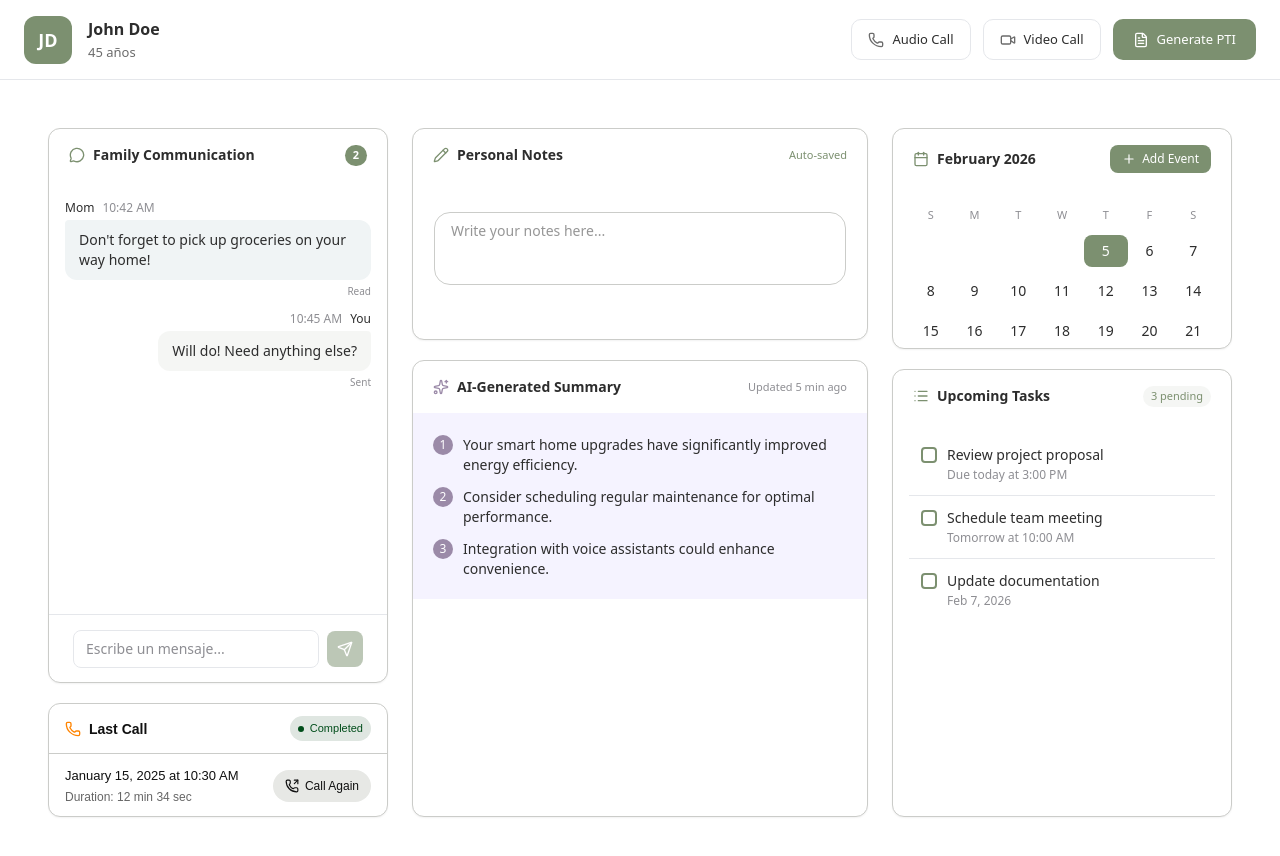
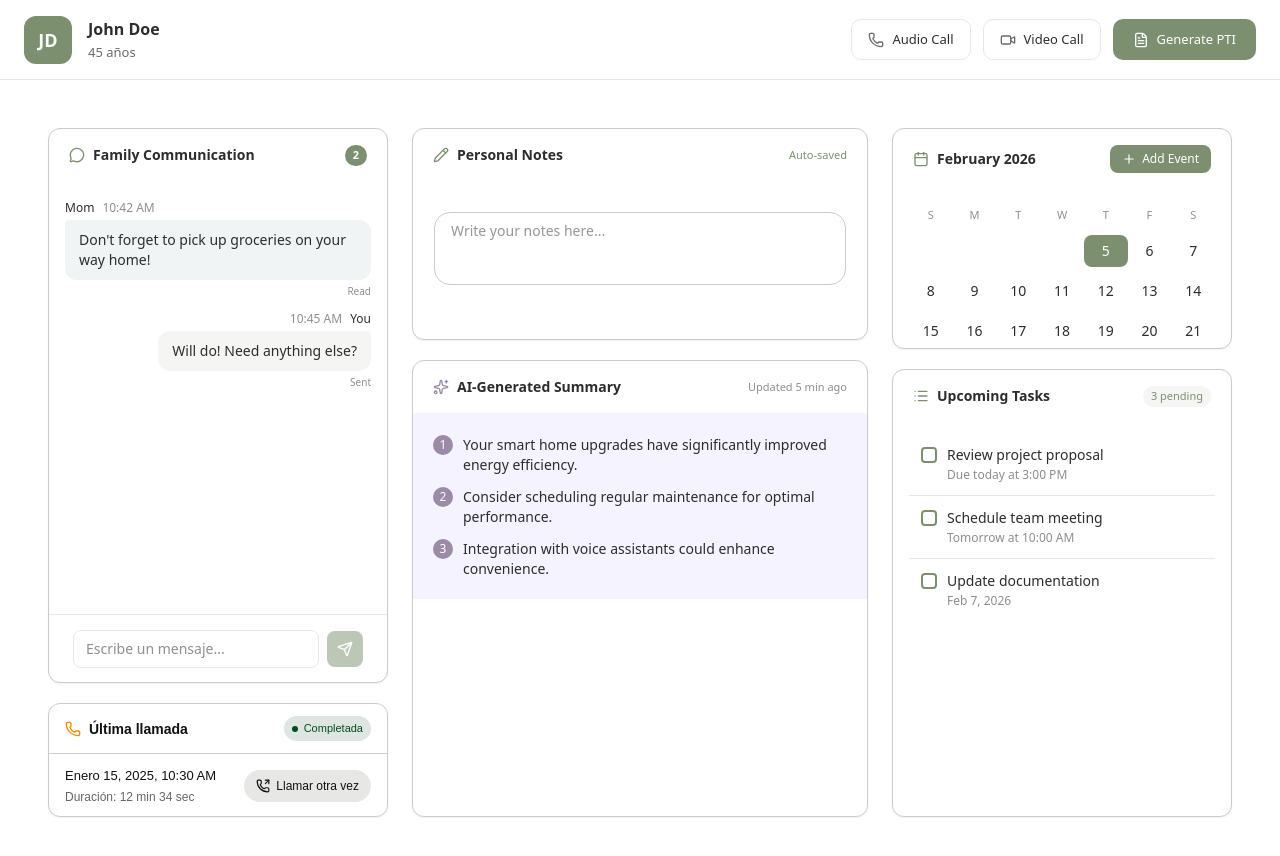
Before and after one commit to JaimeQida/front-Qidathon, a React (Vite) app: page / in a window 1280 px wide. Shown: the top 856 px of the page. Built offline with nearby package versions, Linux system fonts and the light colour scheme; no server answers.

Commit message:
feat: add spanish

```diff
--- a/src/components/dashboard/LastCallCard.tsx
+++ b/src/components/dashboard/LastCallCard.tsx
@@ -8,13 +8,13 @@ export function LastCallCard() {
         <div className="flex items-center gap-2">
           <Phone className="w-4 h-4 text-[var(--primary)]" />
           <span className="font-secondary text-sm font-semibold text-[var(--foreground)]">
-            Last Call
+            Última llamada
           </span>
         </div>
         <div className="flex items-center gap-1.5 px-2 py-1 rounded-[var(--radius-pill)] bg-[var(--color-success)]">
           <div className="w-1.5 h-1.5 rounded-full bg-[var(--color-success-foreground)]" />
           <span className="font-secondary text-[11px] font-medium text-[var(--color-success-foreground)]">
-            Completed
+            Completada
           </span>
         </div>
       </div>
@@ -23,16 +23,16 @@ export function LastCallCard() {
       <div className="flex items-center gap-4 px-4 py-3 w-full border-t border-[var(--border)]">
         <div className="flex flex-col gap-1 flex-1">
           <span className="font-secondary text-[13px] font-medium text-[var(--foreground)]">
-            January 15, 2025 at 10:30 AM
+            Enero 15, 2025, 10:30 AM
           </span>
           <span className="font-secondary text-xs text-[var(--muted-foreground)]">
-            Duration: 12 min 34 sec
+            Duración: 12 min 34 sec
           </span>
         </div>
-        <button className="flex items-center justify-center gap-1.5 px-3 py-2 rounded-[var(--radius-m)] bg-[var(--secondary)]">
+        <button className="flex items-center justify-center gap-1.5 px-3 py-2 rounded-[var(--radius-m)] bg-[var(--secondary)] cursor-pointer">
           <PhoneOutgoing className="w-3.5 h-3.5 text-[var(--foreground)]" />
           <span className="font-secondary text-xs font-medium text-[var(--foreground)]">
-            Call Again
+            Llamar otra vez
           </span>
         </button>
       </div>
```
